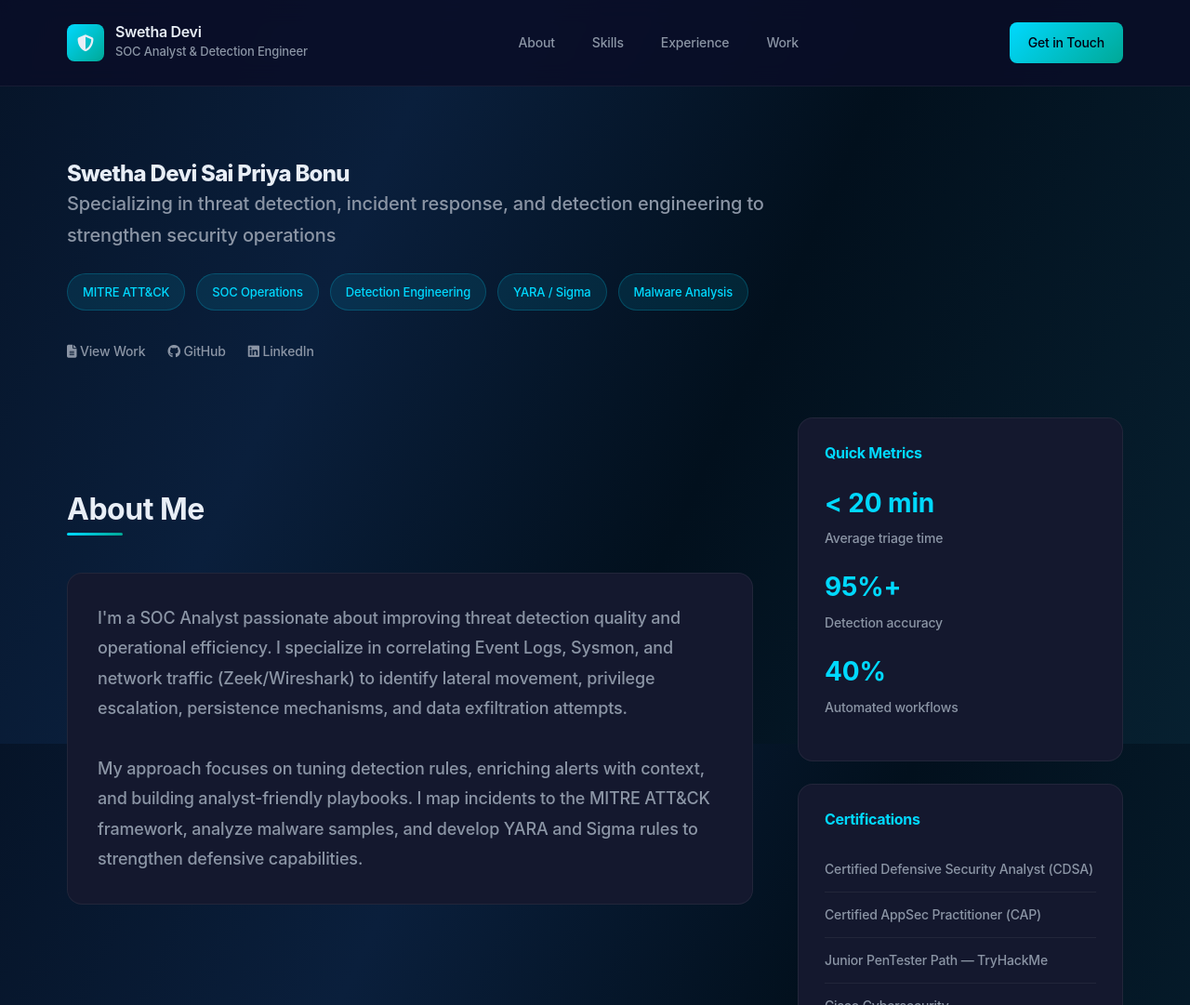
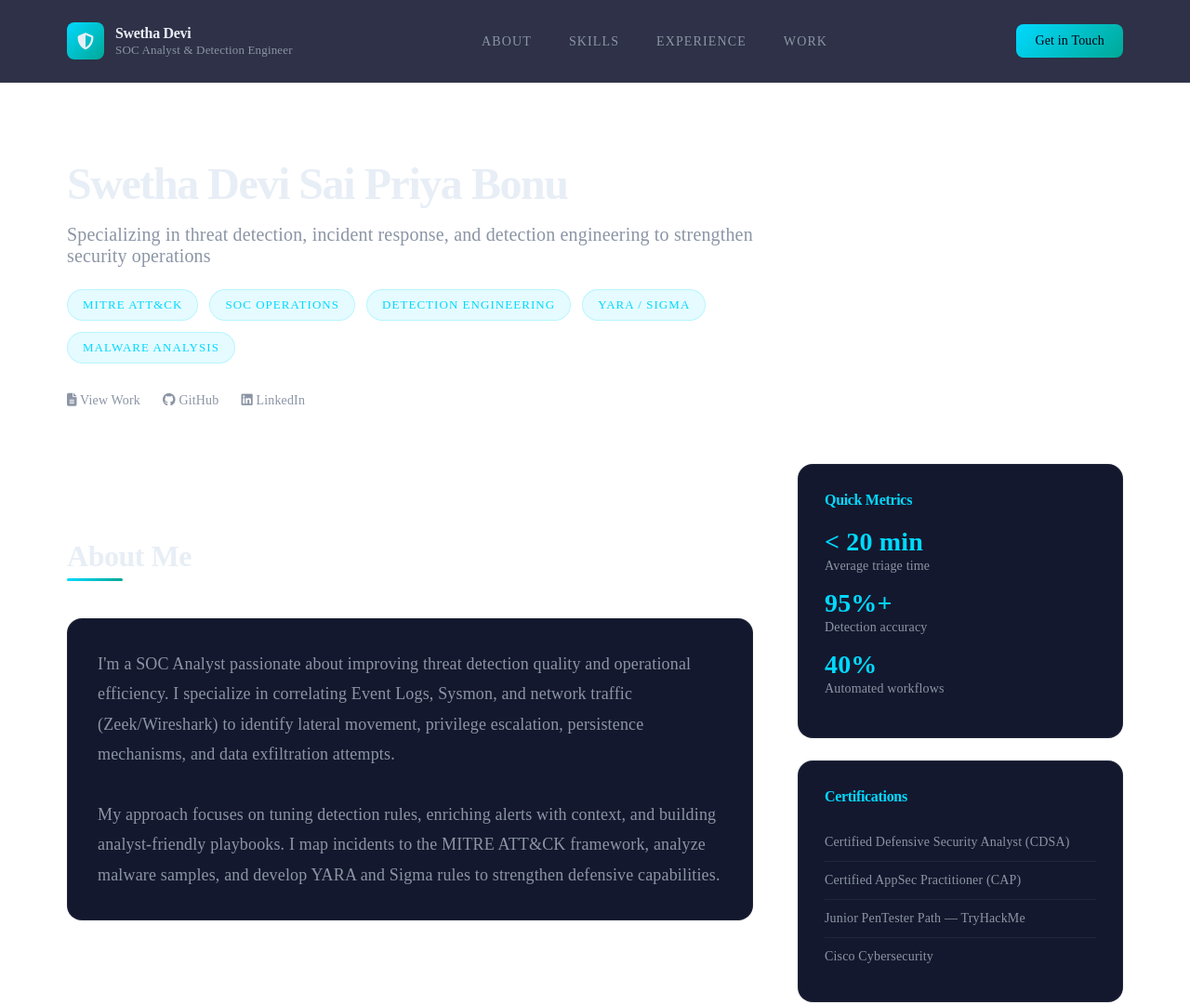
Before and after one commit to unabletofind/unabletofind.github.io, a plain HTML site: page index.html in a window 1280 px wide. Shown: the top 1081 px of the page at 93% size. Drawn offline with nearby package versions, Linux system fonts and the light colour scheme.

Commit message:
Update index.html

```diff
--- a/index.html
+++ b/index.html
@@ -265,26 +265,42 @@
 
     *{box-sizing:border-box; margin:0; padding:0}
 
-    body{
-      font-family:'Inter', -apple-system, BlinkMacSystemFont, 'Segoe UI', sans-serif;
-      font-weight: 450;
-      letter-spacing: -0.01em;
-      background: linear-gradient(115deg, #061428 0%, #0a1f3c 30%, #02101d 60%, #072030 100%);
-      background-size: 200% 200%;
-      animation: neonShift 12s ease infinite;
-      background-attachment: fixed;
-      color:var(--text);
-      line-height:1.7;
-      -webkit-font-smoothing:antialiased;
-      -moz-osx-font-smoothing: grayscale;
-      cursor: none !important;
-     }
+    body:root{
+  --font-sans: 'Inter', system-ui, -apple-system, "Segoe UI", Roboto, "Helvetica Neue", Arial;
+  --font-head: 'Rajdhani', var(--font-sans);
+}
 
-     @keyframes neonShift {
-     0%   { background-position: 0% 50%; }
-     50%  { background-position: 100% 50%; }
-     100% { background-position: 0% 50%; }
-     }
+body{
+  font-family: var(--font-sans);
+  font-weight: 400;
+  letter-spacing: 0.01em;
+  color: var(--text);
+}
+
+/* Headings */
+h1, h2, h3, h4 {
+  font-family: var(--font-head);
+  font-weight: 600;
+  letter-spacing: -0.02em;
+  line-height: 1.15;
+  text-rendering: optimizeLegibility;
+}
+
+/* Hero / big headings */
+.hero h1 {
+  font-size: clamp(30px, 4.2vw, 48px);
+  font-weight: 700;
+  letter-spacing: -0.03em;
+  margin-bottom: 14px;
+}
+
+/* Subtle uppercase for tags/navigation */
+.nav-links a, .tag {
+  text-transform: uppercase;
+  font-size: 12.5px;
+  letter-spacing: 0.08em;
+  font-weight: 600;
+}
 
     /* Rest of your existing styles remain exactly the same... */
     .container{
@@ -416,7 +432,7 @@
     }
 
 /* Import better Inter font weights */
-    @import url('https://fonts.googleapis.com/css2?family=Inter:wght@300;400;450;500;600;700;750;800;900&display=swap');
+    @import url('https://fonts.googleapis.com/css2?family=Inter:wght@300;400;500;600;700;800&family=Rajdhani:wght@400;500;600;700&display=swap');
 
     .hero-subtitle{
       font-size:20px;
```
